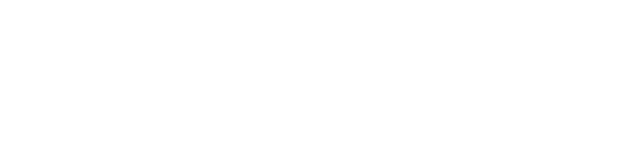
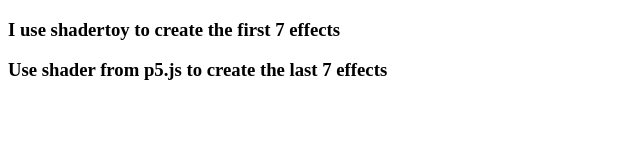
Before and after one commit to T1794584785/Shader, a plain HTML site: page index.html in a window 1280 px wide. Shown: the whole page, without its empty margins (0-640 px from the left). Drawn offline with Linux system fonts and the light colour scheme.

Commit message:
Update index.html

```diff
--- a/index.html
+++ b/index.html
@@ -6,6 +6,7 @@
     <title>Kaiyi Tan_GLSL</title>
 </head>
 <body>
-
+    <h3>I use shadertoy to create the first 7 effects</h3>
+    <h3>Use shader from p5.js to create the last 7 effects</h3>
 </body>
 </html>
```
